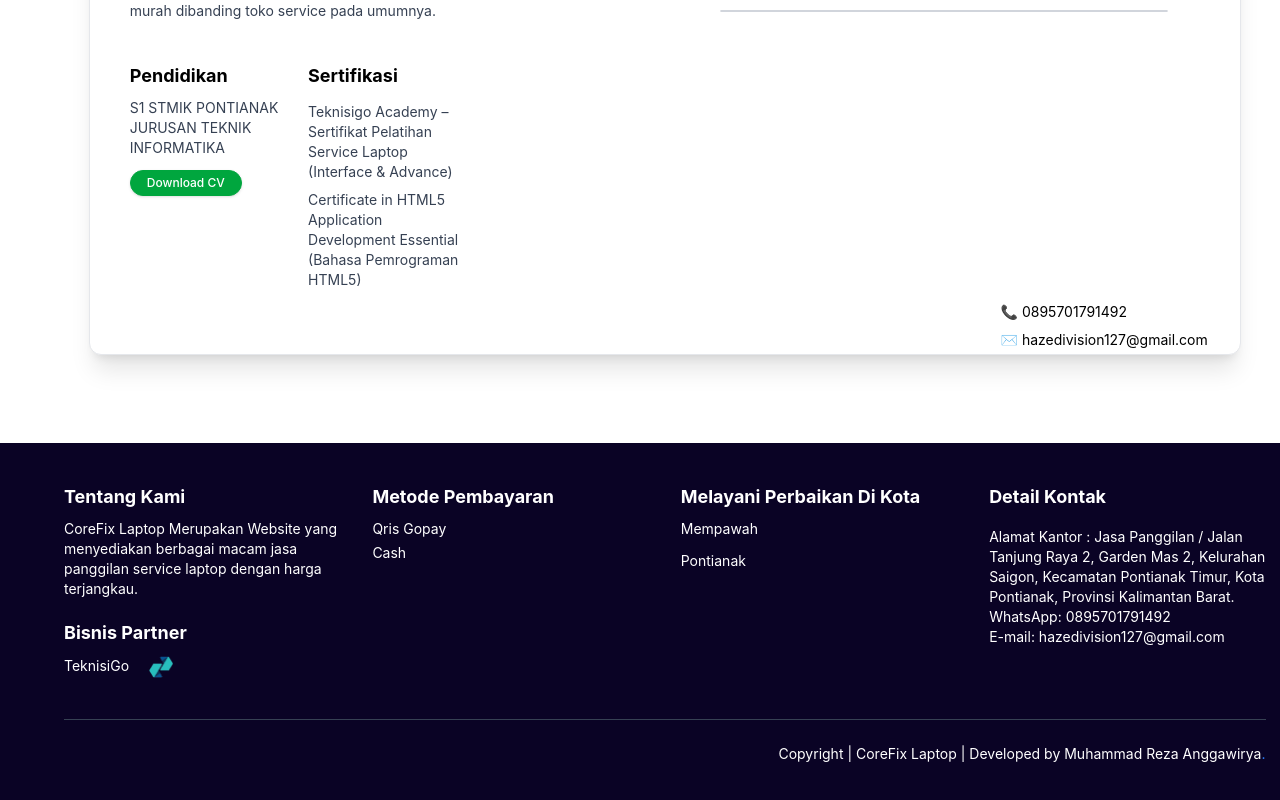
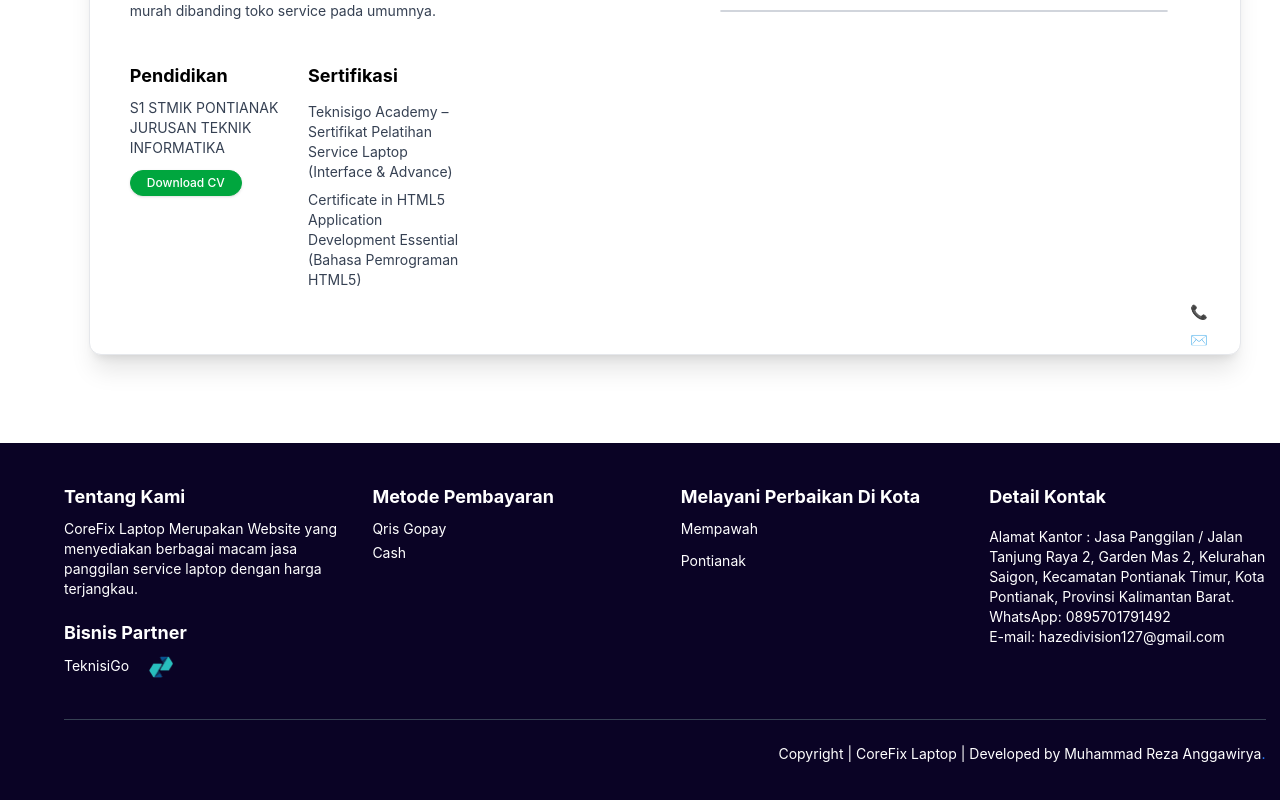
Before and after one commit to Sora-Aizawaa/Sora-Aizawaa-Code-Blue-Laptop_Web-Application, a React (Vite) app: page /teknisi in a window 1280 px wide. Shown: the part 644-1444 px from the top of the page. Built offline with nearby package versions, Linux system fonts and the light colour scheme.

Commit message:
hapus nomor

```diff
--- a/src/_Pages/Teknisi.jsx
+++ b/src/_Pages/Teknisi.jsx
@@ -107,8 +107,8 @@ const Teknisi = () => {
 
           <br />
           <div className="absolute bottom-1 right-8 text-sm text-black space-y-2">
-            <p>📞 0895701791492</p>
-            <p>✉️ hazedivision127@gmail.com</p>
+            <p>📞 </p>
+            <p>✉️ </p>
           </div>
         </div>
       </main>
```
